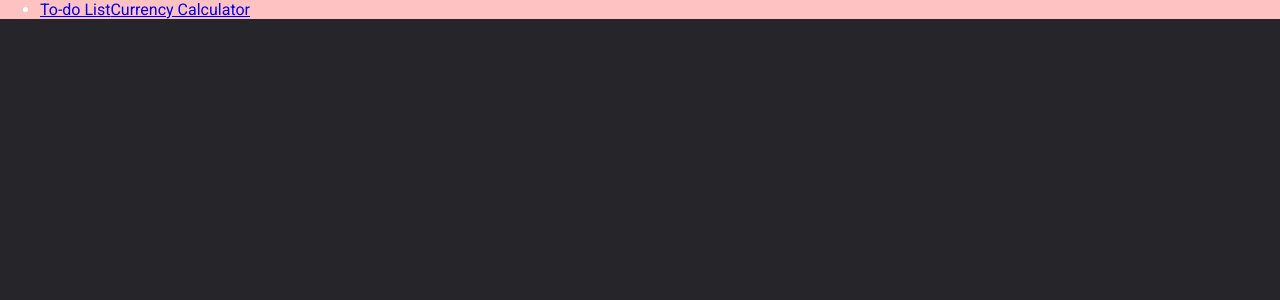
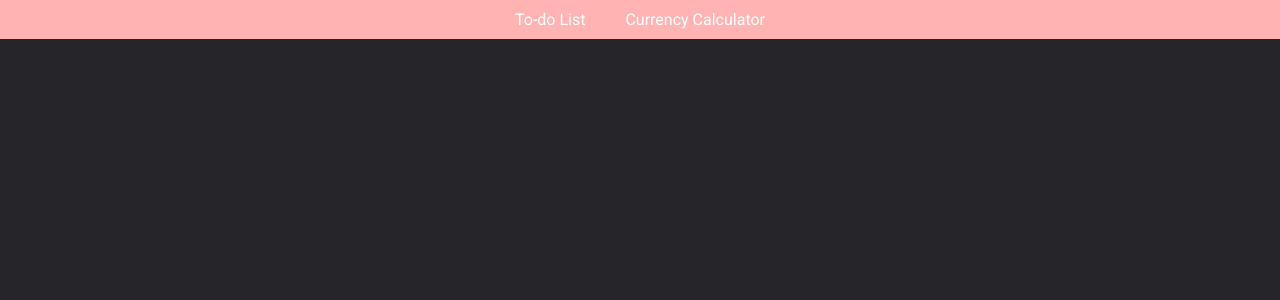
Before and after one commit to jakub-bartoszek/TaskList, a React (Create React App) app: page / in a window 1280 px wide. Shown: the top 300 px of the page. Built offline with nearby package versions, Linux system fonts and the light colour scheme.

Commit message:
added active class name

```diff
--- a/src/App.js
+++ b/src/App.js
@@ -1,23 +1,21 @@
 import TasksPage from "./features/tasks/TasksPage/TasksPage";
 import TaskPage from "./features/tasks/TaskPage/TaskPage";
 import CurrencyCalculator from "./features/currencyCalculator/CurrencyCalculator";
-
-import { HashRouter, Link, Route, Routes } from "react-router-dom";
+import { StyledNavLink } from "./common/StyledNavLink/styled";
+import { HashRouter, Route, Routes } from "react-router-dom";
 import { Navigation } from "./common/Navigation/styled";
 
-const App = () =>
+const App = () => {
+
+  return (
     <HashRouter>
       <Navigation>
-      <ul>
-        <li>
-          <Link to="/to-do-list">
+        <StyledNavLink to="/to-do-list">
           To-do List
-          </Link>
-          <Link to="/currency-calculator">
+        </StyledNavLink>
+        <StyledNavLink to="/currency-calculator">
           Currency Calculator
-          </Link>
-        </li>
-      </ul>
+        </StyledNavLink>
       </Navigation>
       <Routes>
         <Route path={`/to-do-list/:id`} element={<TaskPage />} />
@@ -25,6 +23,9 @@ const App = () =>
         <Route path="/currency-calculator" element={<CurrencyCalculator />} />
       </Routes>
 
-  </HashRouter>;
+    </HashRouter>
+  );
+};
+
 
 export default App;
--- a/src/common/Navigation/styled.js
+++ b/src/common/Navigation/styled.js
@@ -1,8 +1,10 @@
 import styled from "styled-components";
 
 export const Navigation = styled.nav`
-margin: 0;
+display: flex;
+align-items: center;
+justify-content: center ;
 padding: 0;
 width: 100%;
-background-color: hsl(0, 100%, 88%);
+background-color: hsl(0, 100%, 85%);
 `;
--- /dev/null
+++ b/src/common/StyledNavLink/styled.js
@@ -0,0 +1,14 @@
+import { NavLink } from "react-router-dom";
+import styled from "styled-components";
+
+export const StyledNavLink = styled(NavLink).attrs(() => ("active"))`
+  color: white;
+  display: flex;
+  padding: 10px 20px;
+
+  text-decoration: none;
+  &.active {
+    font-weight: bold ;
+    background-color: hsl(0, 100%, 82%);
+  }
+`;
--- a/src/features/tasks/TaskPage/TaskPage.js
+++ b/src/features/tasks/TaskPage/TaskPage.js
@@ -9,8 +9,6 @@ function TasksPage() {
 
   const { id } = useParams();
   const task = useSelector(state => getTaskById(state, id));
-
-
 
   return (
     <>
```
Lines whose indentation alone changed are shown as unchanged.
